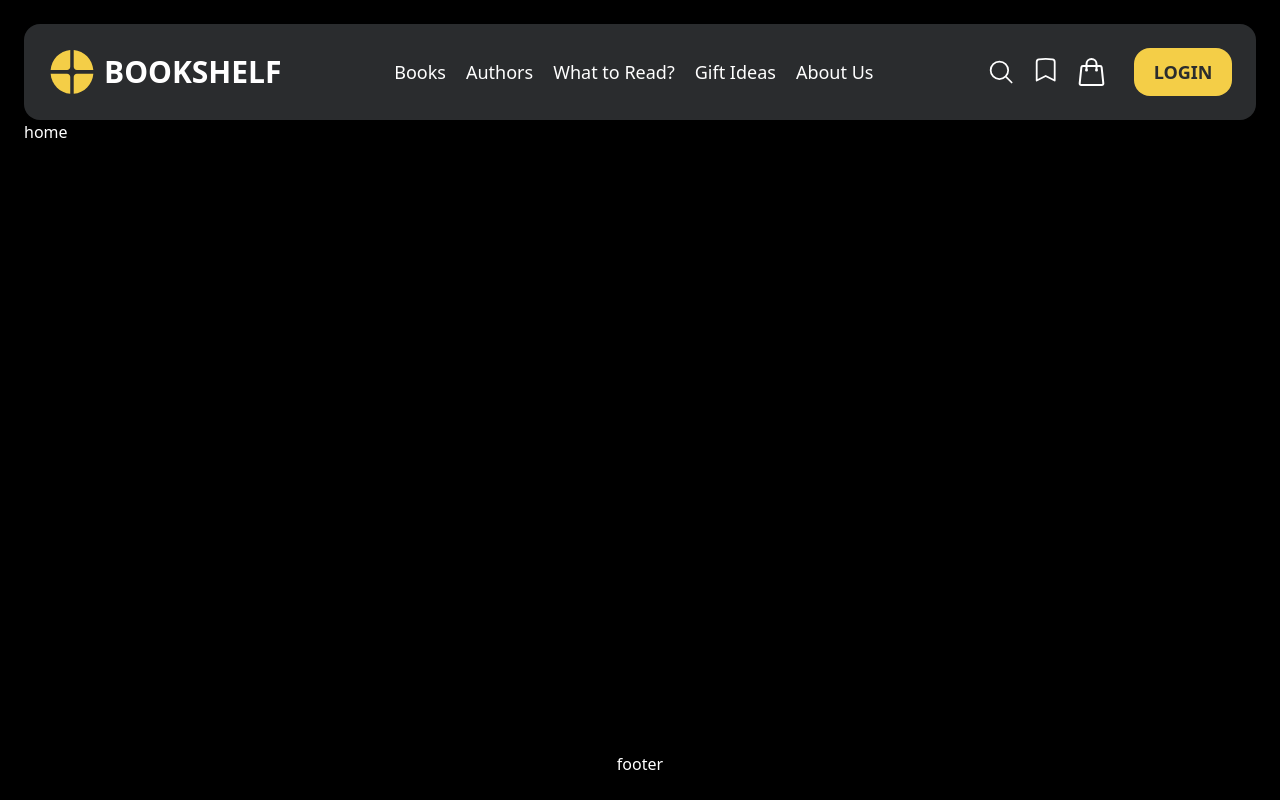
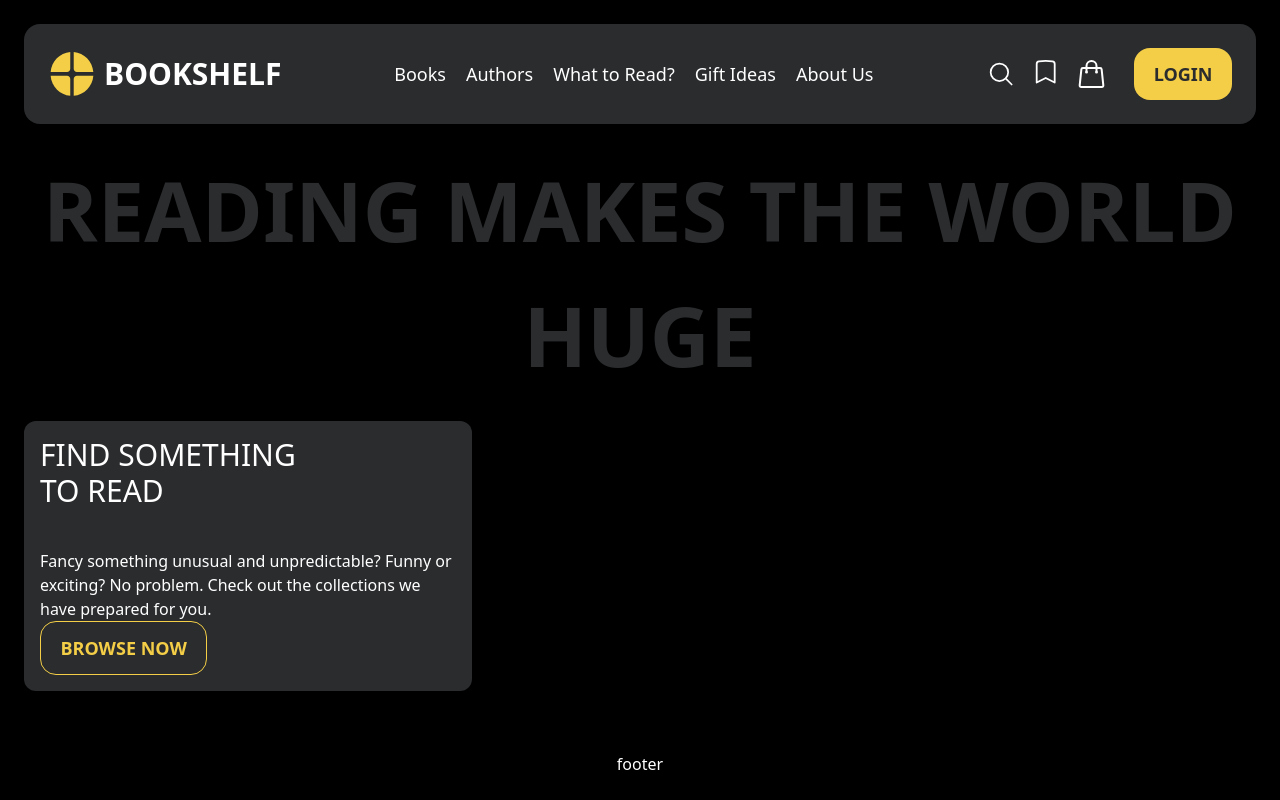
Before and after one commit to abdullahnadeemdev/bookshelf, a React (Vite) app: page / in a window 1280 px wide. Built offline with nearby package versions, Linux system fonts and the light colour scheme.

Commit message:
homePage hero started

```diff
--- a/src/App.jsx
+++ b/src/App.jsx
@@ -1,7 +1,12 @@
 import Layout from "./layout/Layout";
+import Home from "./pages/home/Index";
 
 function App() {
-  return <Layout>home</Layout>;
+  return (
+    <Layout>
+      <Home />
+    </Layout>
+  );
 }
 
 export default App;
--- /dev/null
+++ b/src/components/home/Hero.jsx
@@ -0,0 +1,28 @@
+import React from "react";
+import Button from "../shared/button/Button";
+
+const Hero = () => {
+  return (
+    <div className="text-center">
+      <p className="py-6 text-[83px] text-grayBg font-semibold text-wrap">
+        READING MAKES THE WORLD HUGE
+      </p>
+
+      <div>
+        <div className="bg-grayBg rounded-xl text-start p-4 w-fit max-w-md">
+          <p className="text-wrap text-3xl pr-40 mb-10">
+            FIND SOMETHING TO READ
+          </p>
+          <p className="text-wrap">
+            Fancy something unusual and unpredictable? Funny or exciting? No
+            problem. Check out the collections we have prepared for you.
+          </p>
+          <Button variant="outline">BROWSE NOW</Button>
+        </div>
+        <div></div>
+      </div>
+    </div>
+  );
+};
+
+export default Hero;
--- a/src/components/shared/button/Button.jsx
+++ b/src/components/shared/button/Button.jsx
@@ -3,9 +3,9 @@ const Button = ({ children, variant, className, ...props }) => {
     <button
       {...props}
       className={`rounded-2xl font-semibold  duration-500 ease-out cursor-pointer
-           w-fit hover:scale-105 px-3 py-2 text-xs xs:px-4  xs:py-2.5 xs:text-sm lg:px-[19.5px] sm:py-2.5 lg:text-lg ${
+           w-fit hover:scale-105 px-3 py-2 text-xs xs:px-4 xs:py-2.5 xs:text-sm lg:px-[19.5px] sm:py-3 lg:text-lg ${
              variant === "outline"
-               ? "bg-white text-black border shadow-none border-grey hover:border-purple  flex justify-center group hover:text-purple"
+               ? "bg-grayBg text-yellow border shadow-none border-grey hover:border-purple  flex justify-center group hover:text-purple"
                : "text-grayBg bg-yellow "
            } ${className} `}
     >
--- /dev/null
+++ b/src/pages/home/Index.jsx
@@ -0,0 +1,11 @@
+import Hero from "../../components/home/Hero";
+
+const Index = () => {
+  return (
+    <div>
+      <Hero />
+    </div>
+  );
+};
+
+export default Index;
```
Also changed, not shown: src/utils/utils.js (renamed from src/utils/utils.jsx).
